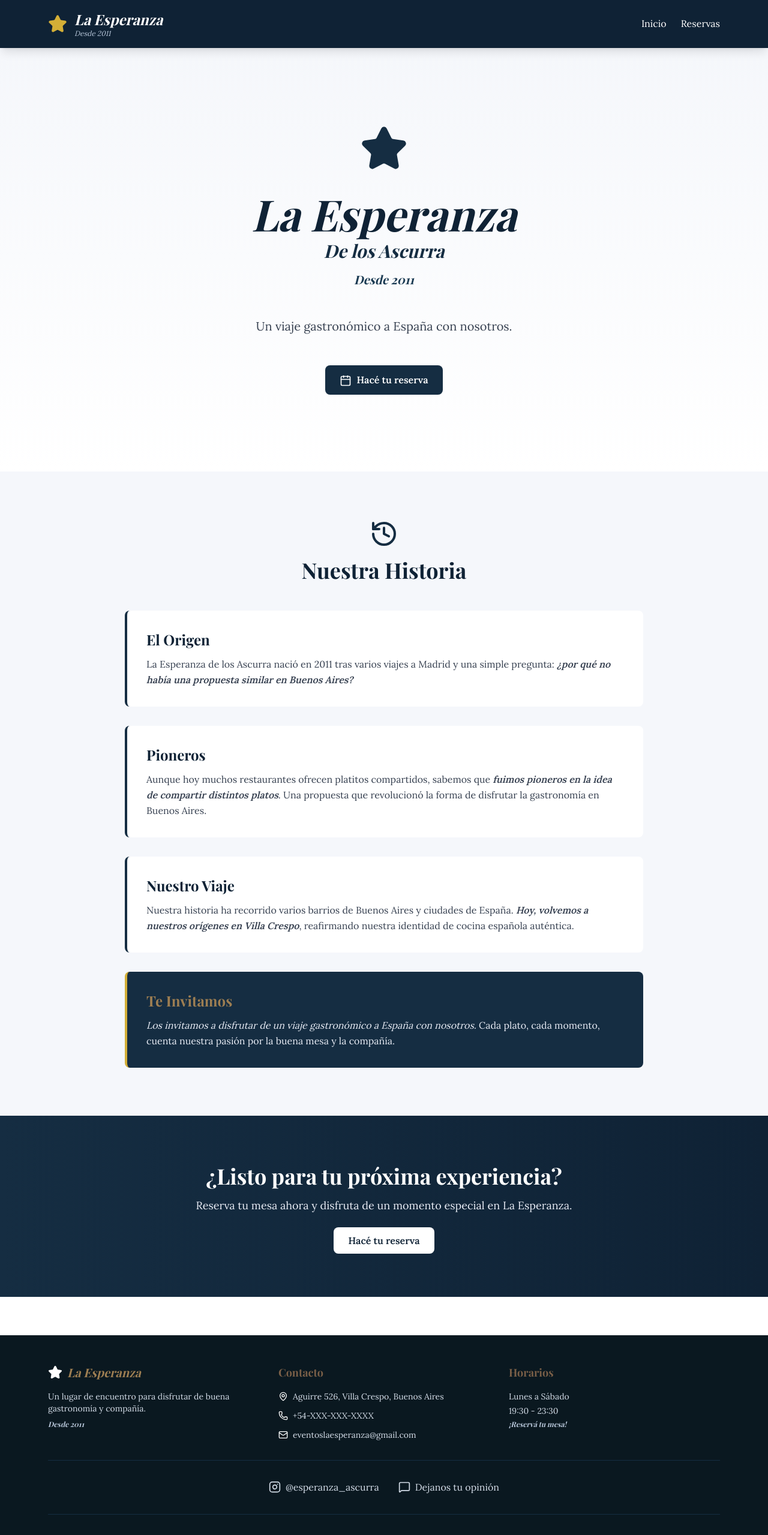
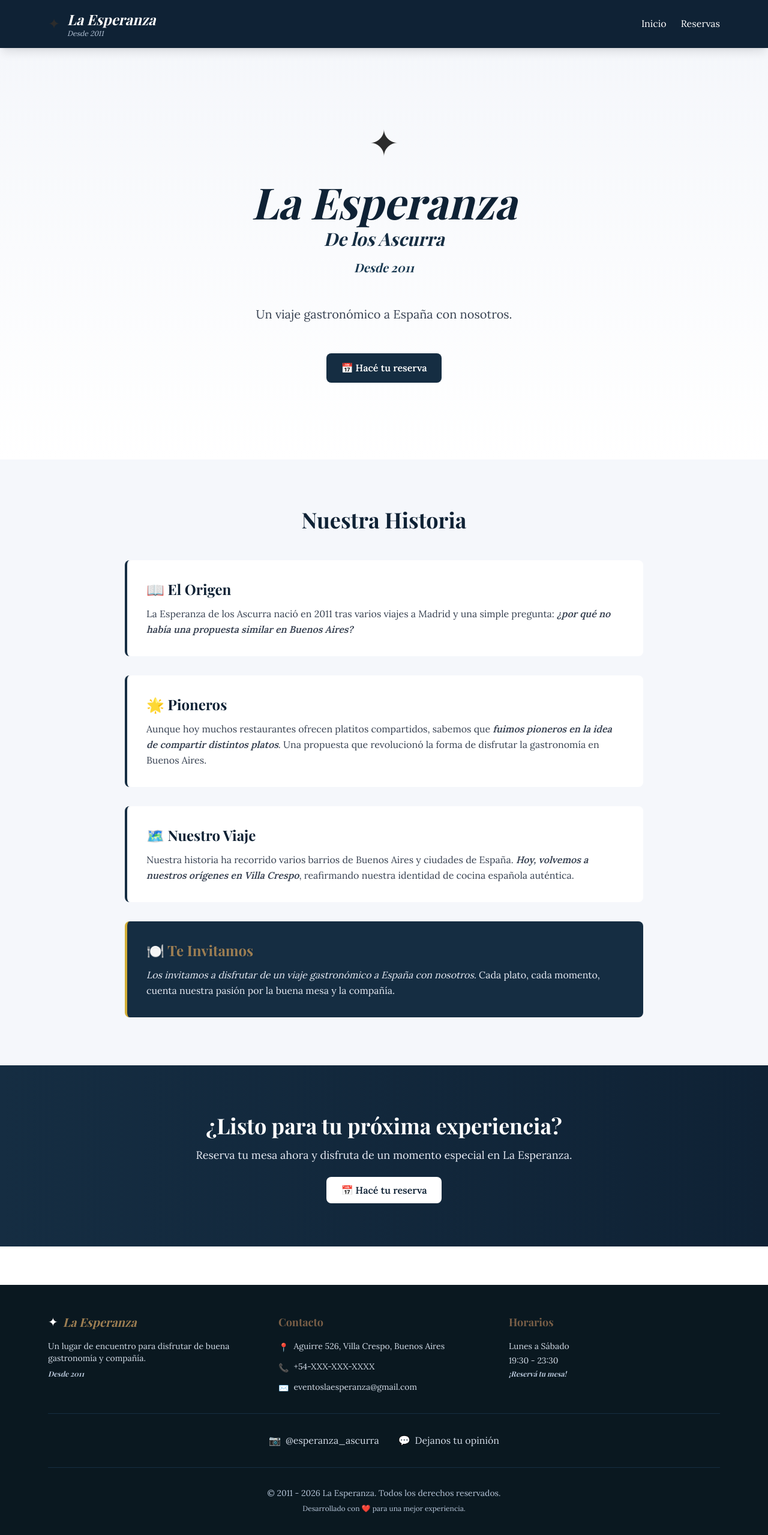
Before and after one commit to beruesperanza-hue/sistema-reservas-la-esperanza, a Next.js app: page / in a window 1280 px wide. Shown: the top 2559 px of the page at 60% size. Built offline with nearby package versions, Linux system fonts and the light colour scheme; a web font is replaced by a local one.

Commit message:
Remove lucide-react dependency and use emojis instead

```diff
--- a/app/page.tsx
+++ b/app/page.tsx
@@ -1,4 +1,3 @@
-import { Star, Calendar, Utensils, MapPin, History } from 'lucide-react';
 import Link from 'next/link';
 import Header from '@/components/common/Header';
 import Footer from '@/components/common/Footer';
@@ -12,7 +11,7 @@ export default function Home() {
       <section className="relative bg-gradient-to-b from-esperanza-50 to-white py-32">
         <div className="container mx-auto px-4 max-w-6xl text-center">
           <div className="mb-8 animate-fade-in">
-            <Star className="w-20 h-20 mx-auto text-esperanza-600 mb-6" fill="currentColor" />
+            <span className="text-6xl">✦</span>
           </div>
 
           <h1 className="text-7xl font-serif font-bold text-esperanza-700 mb-2 italic">La Esperanza</h1>
@@ -25,8 +24,7 @@ export default function Home() {
 
           <div className="flex gap-6 justify-center flex-wrap">
             <Link href="/reservas" className="btn btn-primary btn-lg bg-esperanza-600 hover:bg-esperanza-700 text-white font-semibold">
-              <Calendar className="inline-block mr-2 w-5 h-5" />
-              Hacé tu reserva
+              📅 Hacé tu reserva
             </Link>
           </div>
         </div>
@@ -36,34 +34,33 @@ export default function Home() {
       <section className="py-20 bg-esperanza-50">
         <div className="container mx-auto px-4 max-w-4xl">
           <div className="text-center mb-12">
-            <History className="w-12 h-12 mx-auto text-esperanza-600 mb-4" />
             <h2 className="text-4xl font-serif font-bold text-esperanza-700 mb-2">Nuestra Historia</h2>
           </div>
 
           <div className="space-y-8">
             <div className="bg-white p-8 rounded-lg border-l-4 border-esperanza-600">
-              <h3 className="text-2xl font-serif font-bold text-esperanza-700 mb-3">El Origen</h3>
+              <h3 className="text-2xl font-serif font-bold text-esperanza-700 mb-3">📖 El Origen</h3>
               <p className="text-gray-700 font-body leading-relaxed">
                 La Esperanza de los Ascurra nació en 2011 tras varios viajes a Madrid y una simple pregunta: <span className="italic font-semibold">¿por qué no había una propuesta similar en Buenos Aires?</span>
               </p>
             </div>
 
             <div className="bg-white p-8 rounded-lg border-l-4 border-esperanza-600">
-              <h3 className="text-2xl font-serif font-bold text-esperanza-700 mb-3">Pioneros</h3>
+              <h3 className="text-2xl font-serif font-bold text-esperanza-700 mb-3">🌟 Pioneros</h3>
               <p className="text-gray-700 font-body leading-relaxed">
                 Aunque hoy muchos restaurantes ofrecen platitos compartidos, sabemos que <span className="italic font-semibold">fuimos pioneros en la idea de compartir distintos platos</span>. Una propuesta que revolucionó la forma de disfrutar la gastronomía en Buenos Aires.
               </p>
             </div>
 
             <div className="bg-white p-8 rounded-lg border-l-4 border-esperanza-600">
-              <h3 className="text-2xl font-serif font-bold text-esperanza-700 mb-3">Nuestro Viaje</h3>
+              <h3 className="text-2xl font-serif font-bold text-esperanza-700 mb-3">🗺️ Nuestro Viaje</h3>
               <p className="text-gray-700 font-body leading-relaxed">
                 Nuestra historia ha recorrido varios barrios de Buenos Aires y ciudades de España. <span className="italic font-semibold">Hoy, volvemos a nuestros orígenes en Villa Crespo</span>, reafirmando nuestra identidad de cocina española auténtica.
               </p>
             </div>
 
             <div className="bg-esperanza-600 text-white p-8 rounded-lg border-l-4 border-accent-gold">
-              <h3 className="text-2xl font-serif font-bold mb-3">Te Invitamos</h3>
+              <h3 className="text-2xl font-serif font-bold mb-3">🍽️ Te Invitamos</h3>
               <p className="font-body leading-relaxed text-esperanza-100">
                 <span className="italic">Los invitamos a disfrutar de un viaje gastronómico a España con nosotros.</span> Cada plato, cada momento, cuenta nuestra pasión por la buena mesa y la compañía.
               </p>
@@ -80,7 +77,7 @@ export default function Home() {
             Reserva tu mesa ahora y disfruta de un momento especial en La Esperanza.
           </p>
           <Link href="/reservas" className="btn btn-lg bg-white text-esperanza-700 hover:bg-esperanza-50 font-semibold">
-            Hacé tu reserva
+            📅 Hacé tu reserva
           </Link>
         </div>
       </section>
--- a/components/common/Footer.tsx
+++ b/components/common/Footer.tsx
@@ -1,6 +1,5 @@
 'use client';
 
-import { Star, MapPin, Phone, Mail, Instagram, MessageSquare } from 'lucide-react';
 import Link from 'next/link';
 
 export default function Footer() {
@@ -11,7 +10,7 @@ export default function Footer() {
           {/* Info */}
           <div>
             <div className="flex items-center gap-2 mb-4">
-              <Star className="w-6 h-6" fill="currentColor" />
+              <span className="text-xl">✦</span>
               <h3 className="text-xl font-serif font-bold italic">La Esperanza</h3>
             </div>
             <p className="text-esperanza-200 text-sm">
@@ -25,15 +24,15 @@ export default function Footer() {
             <h4 className="font-serif font-bold mb-4 text-lg">Contacto</h4>
             <div className="space-y-3 text-sm">
               <div className="flex gap-2">
-                <MapPin className="w-4 h-4 flex-shrink-0 mt-0.5" />
+                <span className="flex-shrink-0 mt-0.5">📍</span>
                 <span className="text-esperanza-200">Aguirre 526, Villa Crespo, Buenos Aires</span>
               </div>
               <div className="flex gap-2">
-                <Phone className="w-4 h-4 flex-shrink-0 mt-0.5" />
+                <span className="flex-shrink-0 mt-0.5">📞</span>
                 <span className="text-esperanza-200">+54-XXX-XXX-XXXX</span>
               </div>
               <div className="flex gap-2">
-                <Mail className="w-4 h-4 flex-shrink-0 mt-0.5" />
+                <span className="flex-shrink-0 mt-0.5">✉️</span>
                 <span className="text-esperanza-200">eventoslaesperanza@gmail.com</span>
               </div>
             </div>
@@ -60,7 +59,7 @@ export default function Footer() {
               target="_blank"
               className="flex items-center gap-2 text-esperanza-200 hover:text-accent-gold transition-colors"
             >
-              <Instagram className="w-5 h-5" />
+              <span>📷</span>
               @esperanza_ascurra
             </Link>
 
@@ -69,7 +68,7 @@ export default function Footer() {
               target="_blank"
               className="flex items-center gap-2 text-esperanza-200 hover:text-accent-gold transition-colors"
             >
-              <MessageSquare className="w-5 h-5" />
+              <span>💬</span>
               Dejanos tu opinión
             </Link>
           </div>
--- a/components/common/Header.tsx
+++ b/components/common/Header.tsx
@@ -1,7 +1,6 @@
 'use client';
 
 import Link from 'next/link';
-import { Star } from 'lucide-react';
 
 export default function Header() {
   return (
@@ -9,7 +8,7 @@ export default function Header() {
       <div className="container mx-auto px-4 py-4 max-w-6xl">
         <div className="flex items-center justify-between">
           <Link href="/" className="flex items-center gap-3 hover:opacity-80 transition-opacity">
-            <Star className="w-8 h-8 text-accent-gold" fill="currentColor" />
+            <span className="text-2xl">✦</span>
             <div>
               <h1 className="text-2xl font-serif font-bold text-white italic">La Esperanza</h1>
               <p className="text-xs text-esperanza-300 italic">Desde 2011</p>
--- a/components/reservas/ReservationForm.tsx
+++ b/components/reservas/ReservationForm.tsx
@@ -1,7 +1,6 @@
 'use client';
 
 import { useState } from 'react';
-import { Calendar, Clock, Users, Mail, Phone, User, AlertCircle, CheckCircle } from 'lucide-react';
 import { createReservation } from '@/app/actions/reservations';
 
 interface AvailableSlot {
@@ -113,7 +112,7 @@ export default function ReservationForm() {
     <div className="w-full">
       {success && (
         <div className="mb-6 p-4 bg-green-50 border border-green-200 rounded-lg flex gap-3 animate-fade-in">
-          <CheckCircle className="w-6 h-6 text-green-600 flex-shrink-0 mt-0.5" />
+          <span className="text-2xl flex-shrink-0 mt-0.5">✅</span>
           <div>
             <h3 className="font-semibold text-green-900">¡Reserva Confirmada!</h3>
             <p className="text-green-700 text-sm">Te hemos enviado un email de confirmación.</p>
@@ -123,7 +122,7 @@ export default function ReservationForm() {
 
       {error && (
         <div className="mb-6 p-4 bg-red-50 border border-red-200 rounded-lg flex gap-3 animate-fade-in">
-          <AlertCircle className="w-6 h-6 text-red-600 flex-shrink-0 mt-0.5" />
+          <span className="text-2xl flex-shrink-0 mt-0.5">⚠️</span>
           <div>
             <h3 className="font-semibold text-red-900">Error</h3>
             <p className="text-red-700 text-sm">{error}</p>
@@ -157,8 +156,7 @@ export default function ReservationForm() {
         {step === 'fecha' && (
           <div className="space-y-4 animate-slide-up">
             <h3 className="text-lg font-semibold text-esperanza-700 flex gap-2 font-serif">
-              <Calendar className="w-5 h-5" />
-              Selecciona una fecha
+              📅 Selecciona una fecha
             </h3>
 
             <div>
@@ -192,8 +190,7 @@ export default function ReservationForm() {
         {step === 'horario' && (
           <div className="space-y-4 animate-slide-up">
             <h3 className="text-lg font-semibold text-esperanza-700 flex gap-2 font-serif">
-              <Clock className="w-5 h-5" />
-              Selecciona un horario
+              🕐 Selecciona un horario
             </h3>
 
             <div>
@@ -257,8 +254,7 @@ export default function ReservationForm() {
         {step === 'datos' && (
           <div className="space-y-4 animate-slide-up">
             <h3 className="text-lg font-semibold text-esperanza-700 flex gap-2 font-serif">
-              <User className="w-5 h-5" />
-              Completa tus datos
+              👤 Completa tus datos
             </h3>
 
             <div className="grid md:grid-cols-2 gap-4">
--- a/package.json
+++ b/package.json
@@ -16,7 +16,6 @@
     "@prisma/client": "^5.19.0",
     "bcryptjs": "^2.4.3",
     "date-fns": "^3.6.0",
-    "lucide-react": "^1.25.0",
     "next": "^15.0.0",
     "nodemailer": "^9.0.3",
     "react": "^18.3.1",
```
Also changed, not shown: 1 other file (tests, documents, lock files or other folders).
